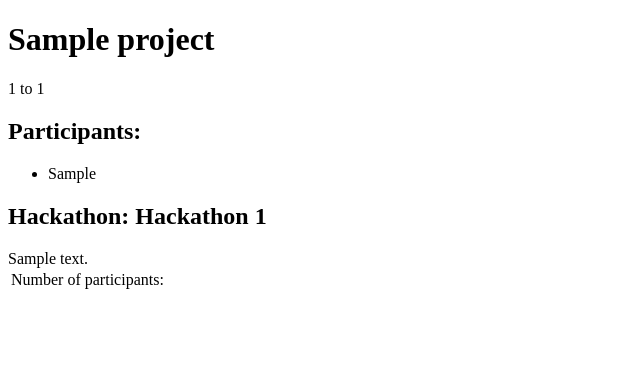
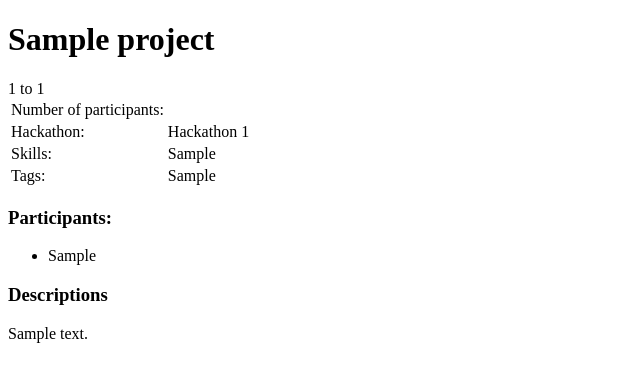
Before and after one commit to matthewbyrdold/hackathon, a Django app: page /projects/1/ in a window 1280 px wide. Shown: the top 382 px of the page, without its empty margins (0-640 px from the left). Run offline with Django 3.2, Linux system fonts and the light colour scheme; tables that the repository leaves empty hold one stand-in row (values such as "Sample post").

Commit message:
Show more project data on the project page.

```diff
--- a/projects/templates/projects/project.html
+++ b/projects/templates/projects/project.html
@@ -6,19 +6,25 @@
 <body>
     <h1>{{ project }}</h1>
     <table>
-        <tr><td>Number of participants:</td></td> {{ project.min_participants }} to {{ project.max_participants }}
-    </td>
-    </div>
+        <tr><td>Number of participants:</td></td> {{ project.min_participants }} to {{ project.max_participants }}</tr>
+        <tr><td>Hackathon:</td><td>{{ project.hackathon|default_if_none:"Unassigned" }}</td></tr>
+        <tr><td>Skills:</td><td>{{ project.skills }}</td></tr>
+        <tr><td>Tags:</td><td>{{ project.tags }}</td></tr>
+    <table>
     <div id="participants">
-        <h2>Participants:</h2>
+        <h3>Participants:</h3>
+        {% if project.participants %}
             <ul>
             {% for participant in project.participants_as_list %}
                 <li>{{ participant }}</li>
             {% endfor %}
             </ul>
+        {% else %}
+            Nobody :( </br>
+        {% endif %}
     </div>
-    <h2>Hackathon: {{ project.hackathon }}</h2>
     <div id="description">
+        <h3>Descriptions</h3>
         {{ project.description }}
     </div>
 </body>
```
Lines whose indentation alone changed are shown as unchanged.
